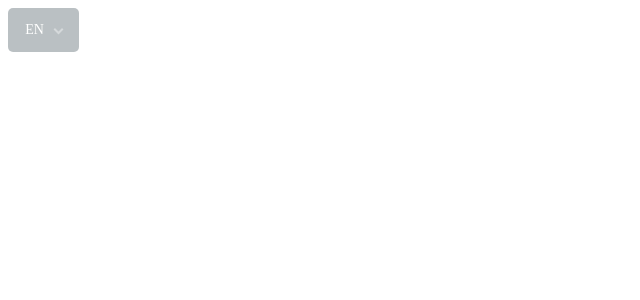
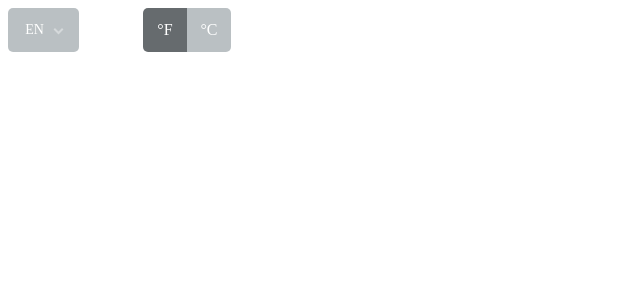
Before and after one commit to alexanderkurtsevich/fancy-weather, a React (Create React App) app: page / in a window 1280 px wide. Shown: the top 300 px of the page, without its empty margins (0-640 px from the left). Built offline with nearby package versions, Linux system fonts and the light colour scheme.

Commit message:
feat: add degrees-toggle component

```diff
--- a/src/actions/settingsActions.js
+++ b/src/actions/settingsActions.js
@@ -12,3 +12,10 @@ export function selectLanguage(language) {
         language
     }
 }
+
+export function selectDegrees(degrees) {
+    return {
+        type: types.SELECT_DEGREES,
+        degrees
+    }
+}
--- a/src/components/Header/Header.jsx
+++ b/src/components/Header/Header.jsx
@@ -12,6 +12,7 @@ const Header = (props) => {
                 isSelectOpened={props.isSelectOpened}
                 openCloseSelect={props.openCloseSelect}
                 selectLanguage={props.selectLanguage}
+                selectDegrees={props.selectDegrees}
             />
         </div>
     )
--- a/src/components/Header/Settings/DegreesToggle/DegreesToggle.jsx
+++ b/src/components/Header/Settings/DegreesToggle/DegreesToggle.jsx
@@ -0,0 +1,26 @@
+import React from 'react';
+import './DegreesToggle.scss';
+import { DEGREES } from '../../../../constants/constants';
+
+const DegreesToggle = (props) => {
+    const activeClassName = 'degrees-toggle__degrees_active';
+    const isF = props.degrees === DEGREES.F;
+
+    return (
+        <div className={`${props.className} degrees-toggle`}>
+            <div
+                className={`degrees-toggle__degrees ${isF ? activeClassName : ''}`}
+                onClick={() => props.selectDegrees(DEGREES.F)}
+            >
+                {DEGREES.F}
+            </div>
+            <div
+                className={`degrees-toggle__degrees ${isF ? '' : activeClassName}`}
+                onClick={() => props.selectDegrees(DEGREES.C)}
+            >
+                {DEGREES.C}
+            </div>
+        </div>
+    )
+}
+export default DegreesToggle;
--- /dev/null
+++ b/src/components/Header/Settings/DegreesToggle/DegreesToggle.scss
@@ -0,0 +1,35 @@
+@import "../../../../style/constants.scss";
+
+.degrees-toggle {
+    display: flex;
+    overflow: hidden;
+
+    width: 88px;
+    height: 44px;
+
+    border-radius: $border-radius;
+
+    cursor: pointer;
+
+    &__degrees {
+        display: flex;
+        align-items: center;
+        justify-content: center;
+
+        width: 44px;
+
+        background-color: $dark-gray;
+
+        &:hover {
+            background-color: $dark-gray-hover;
+        }
+
+        &_active {
+            background-color: $light-gray;
+
+            &:hover {
+                background-color: $light-gray-hover;
+            }
+        }
+    }
+}
--- a/src/components/Header/Settings/Settings.jsx
+++ b/src/components/Header/Settings/Settings.jsx
@@ -1,6 +1,7 @@
 import React from 'react';
 import './Settings.scss';
-import LanguageSelect from './LanguageSelect/LanguageSelect'
+import LanguageSelect from './LanguageSelect/LanguageSelect';
+import DegreesToggle from './DegreesToggle/DegreesToggle';
 
 const Settings = (props) => {
     return (
@@ -12,6 +13,11 @@ const Settings = (props) => {
                 openCloseSelect={props.openCloseSelect}
                 selectLanguage={props.selectLanguage}
             />
+            <DegreesToggle
+                className='settings__degrees-toggle'
+                degrees={props.degrees}
+                selectDegrees={props.selectDegrees}
+            />
         </div>
     )
 }
--- a/src/components/Header/Settings/Settings.scss
+++ b/src/components/Header/Settings/Settings.scss
@@ -0,0 +1,7 @@
+.settings {
+    display: flex;
+    align-items: center;
+    justify-content: space-between;
+
+    width: 223px;
+}
--- a/src/constants/actionTypes.js
+++ b/src/constants/actionTypes.js
@@ -1,2 +1,3 @@
 export const OPEN_CLOSE_SELECT = 'OPEN_CLOSE_SELECT';
 export const SELECT_LANGUAGE = 'SELECT_LANGUAGE';
+export const SELECT_DEGREES = 'SELECT_DEGREES';
--- a/src/containers/headerContainer.js
+++ b/src/containers/headerContainer.js
@@ -1,6 +1,6 @@
 import { connect } from 'react-redux';
 import Header from '../components/Header/Header';
-import { selectLanguage, openCloseSelect } from '../actions/settingsActions';
+import { selectLanguage, openCloseSelect, selectDegrees } from '../actions/settingsActions';
 
 const mapStateToProps = state => {
     return {
@@ -13,7 +13,8 @@ const mapStateToProps = state => {
 const mapDispatchToProps = (dispatch) => {
     return {
         openCloseSelect: () => dispatch(openCloseSelect()),
-        selectLanguage:(language) => dispatch(selectLanguage(language))
+        selectLanguage:(language) => dispatch(selectLanguage(language)),
+        selectDegrees: (degrees) => dispatch(selectDegrees(degrees)),
     }
 }
 
--- a/src/reducers/settingsReducer.js
+++ b/src/reducers/settingsReducer.js
@@ -19,6 +19,11 @@ export default function settingsReducer(state = initialState, action) {
                 ...state,
                 language: action.language
             }
+        case types.SELECT_DEGREES:
+            return {
+                ...state,
+                degrees: action.degrees
+            }
         default: return state;
     }
 }
```
Also changed, not shown: src/components/Header/Settings/DegreesToggle/DegressToggle.scss (deleted).
